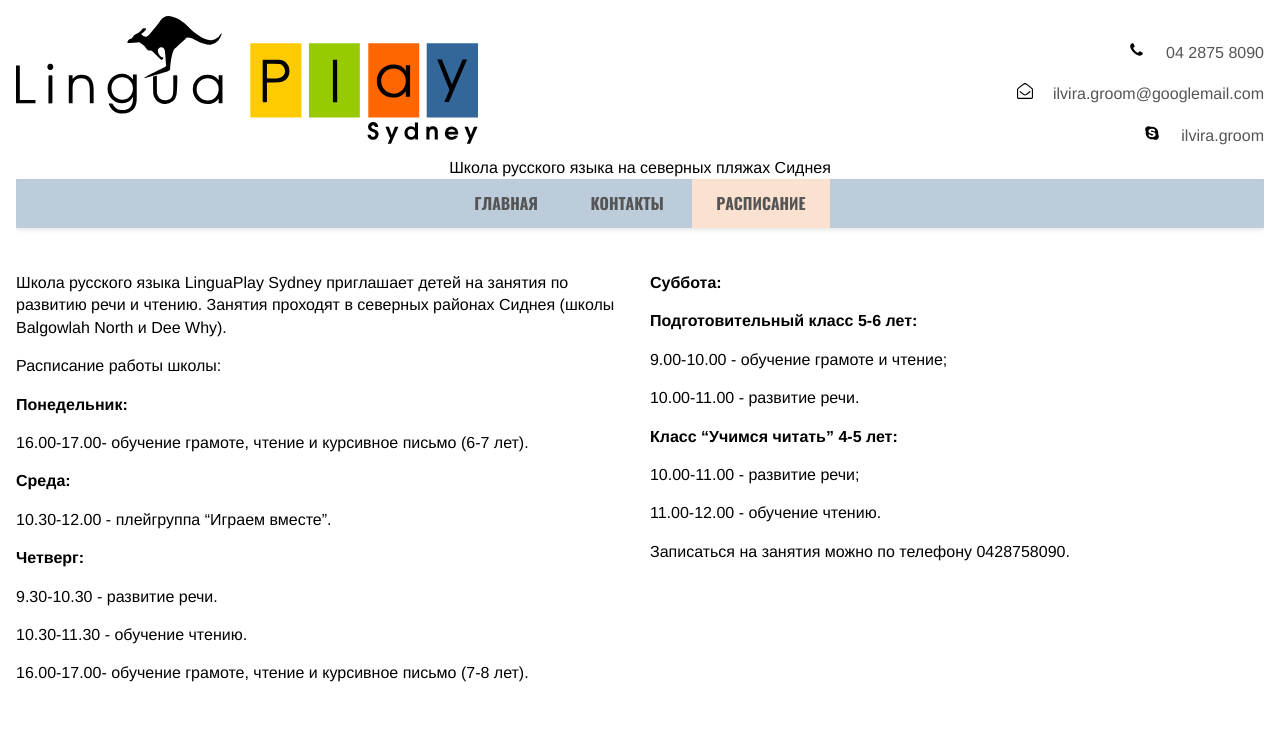
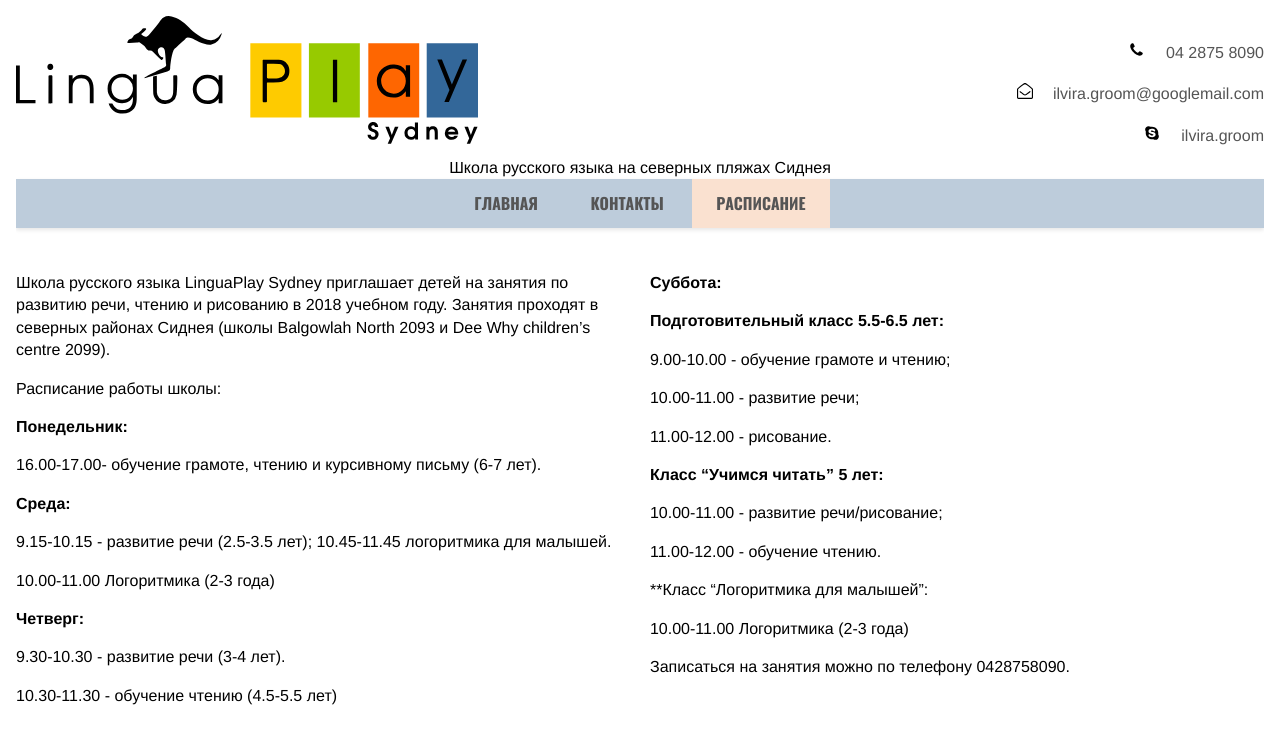
Before and after one commit to ilvira/ilvira.github.io, a Jekyll site: the page built from _pages/timetable.md, in a window 1280 px wide. Shown: the top 744 px of the page. Built offline with Jekyll 4.4.1, drawn with Linux system fonts in a browser that asks for light colours.

Commit message:
update timetable for 2018

```diff
--- a/_pages/timetable.md
+++ b/_pages/timetable.md
@@ -2,42 +2,53 @@
 layout: page
 title: РАСПИСАНИЕ
 ---
-Школа русского языка LinguaPlay Sydney приглашает детей на занятия по развитию речи и чтению. Занятия проходят в северных районах Сиднея (школы Balgowlah North и Dee Why).
+Школа русского языка LinguaPlay Sydney приглашает детей на занятия по развитию речи, чтению и рисованию в 2018 учебном году.
+Занятия проходят в северных районах Сиднея (школы Balgowlah North 2093 и Dee Why children's centre 2099).
 
 
 Расписание работы школы:
 
 **Понедельник:**
 
-16.00-17.00- обучение грамоте, чтение и курсивное письмо (6-7 лет).
+16.00-17.00- обучение грамоте, чтению и курсивному письму (6-7 лет).
 
 
 **Среда:**
 
-10.30-12.00 - плейгруппа "Играем вместе".
+9.15-10.15 - развитие речи (2.5-3.5 лет);
+10.45-11.45 логоритмика для малышей.
 
+10.00-11.00 Логоритмика (2-3 года)
 
 **Четверг:**
 
-9.30-10.30 - развитие речи.
+9.30-10.30 - развитие речи (3-4 лет).
 
-10.30-11.30 - обучение чтению.
+10.30-11.30 - обучение чтению (4.5-5.5 лет)
 
-16.00-17.00- обучение грамоте, чтение и курсивное письмо (7-8 лет).
 
 ---
 **Суббота:**
 
-**Подготовительный класс 5-6 лет:**
+**Подготовительный класс 5.5-6.5 лет:**
 
-9.00-10.00 - обучение грамоте и чтение;
-
-10.00-11.00 - развитие речи.
-
-**Класс "Учимся читать" 4-5 лет:**
+9.00-10.00 - обучение грамоте и чтению;
 
 10.00-11.00 - развитие речи;
 
+11.00-12.00 - рисование.
+
+
+**Класс "Учимся читать" 5 лет:**
+
+10.00-11.00 - развитие речи/рисование;
+
 11.00-12.00 - обучение чтению.
 
+
+**Класс "Логоритмика для малышей":
+
+10.00-11.00 Логоритмика (2-3 года)
+
+
 Записаться на занятия можно по телефону 0428758090.
```
